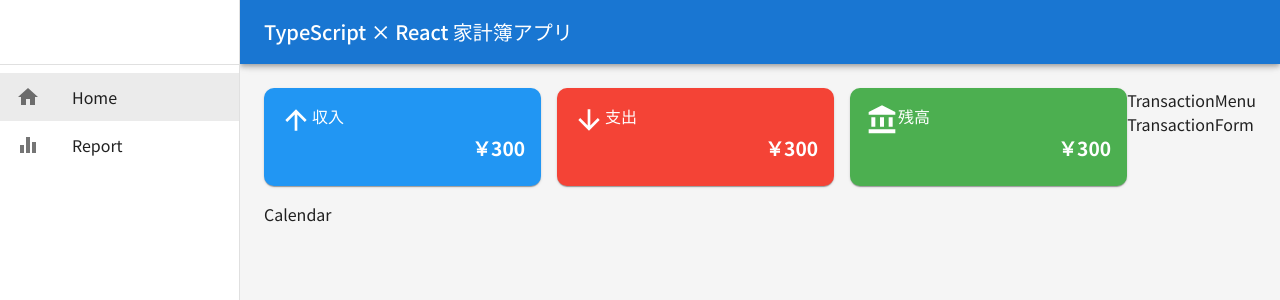
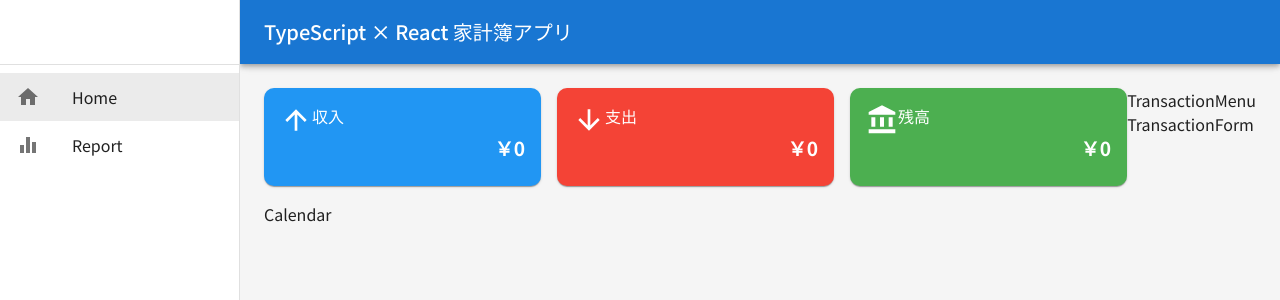
Before and after one commit to Sana2160/udemy-household-app, a React (Create React App) app: page / in a window 1280 px wide. Shown: the top 300 px of the page. Built offline with nearby package versions, Linux system fonts and the light colour scheme; no server answers; the database is empty; the HTML template or start-up script is replaced by a standard one.

Commit message:
セクション4終わり

```diff
--- a/package.json
+++ b/package.json
@@ -15,6 +15,7 @@
     "@types/node": "^16.18.126",
     "@types/react": "^19.1.8",
     "@types/react-dom": "^19.1.6",
+    "date-fns": "^4.1.0",
     "firebase": "^11.10.0",
     "react": "^19.1.0",
     "react-dom": "^19.1.0",
--- a/src/App.tsx
+++ b/src/App.tsx
@@ -8,31 +8,69 @@
 import { theme } from './theme/theme';
 import { ThemeProvider } from '@emotion/react';
 import { CssBaseline, useScrollTrigger } from '@mui/material';
-import { collection, getDocs, Transaction } from 'firebase/firestore';
+import { collection, getDocs } from 'firebase/firestore';
 import { db } from './components/firebase';
+import { Transaction } from './components/types';
+import { format } from 'date-fns';
+import { formatMonth } from './utils/formatting';
 
 
 function App() {
+
+  // Firestoreのエラーを判定する型ガード
+  function isFireStoreError(err: unknown):err is {code: string, message: string} {
+    return typeof err === 'object' && err!== null && 'code' in err;
+
+  }
   const[transactions,setTransactions] = useState<Transaction[]>([]);
+  const[currentMonth, setCurrentMonth] = useState(new Date());
+  console.log(currentMonth);
+  format(currentMonth, 'yyyy-MM');
 
   useEffect(() => {
+
       const fetchTransactions = async () => {
         try {
-          const querySnapshot = await getDocs(collection(db, "transactions"));
+          const querySnapshot = await getDocs(collection(db, "Transactions"));
           console.log("取得したデータ", querySnapshot);
-        }catch (err) {
 
+          const transactionsData = querySnapshot.docs.map((doc) => {
+          // doc.data() is never undefined for query doc snapshots
+          //console.log(doc.id, " => ", doc.data());
+          return {
+            ...doc.data(),
+            id: doc.id,
+          } as Transaction
+
+        });
+
+        console.log("取得したトランザクションデータ", transactionsData);
+        setTransactions(transactionsData);
+        } catch (err) {
+          if (isFireStoreError(err)) {
+            console.error(JSON.stringify(err, null, 2));
+            console.error("Firestore エラー:", err.code, err.message);
+          } else {
+            console.error("一般的なエラー:", err);
+          }
         }
       };
       fetchTransactions();
   }, []);
+
+  const monthlyTransactions = transactions.filter((transaction) => {
+    return transaction.date.startsWith(formatMonth(currentMonth));
+  })
+
+  console.log("月ごとのトランザクション", monthlyTransactions);
+
   return (
     <ThemeProvider theme={theme}>
       <CssBaseline />
     <Router>
       <Routes>
         <Route path='/' element={<AppLayout />}>
-          <Route index element={<Home />}/>
+          <Route index element={<Home monthlyTransactions={monthlyTransactions}/>}/>
           <Route path='/report' element={<Report />}/>
           <Route path='*' element={<NoMatch />}/>
         </Route>
--- a/src/components/MonthlySummary.tsx
+++ b/src/components/MonthlySummary.tsx
@@ -6,8 +6,18 @@
 import { blue } from '@mui/material/colors';
 import { Padding } from '@mui/icons-material';
 import { theme } from '../theme/theme';
+import { Transaction } from './types';
+import { financeCalculations } from '../utils/financeCalculations';
 
-const MonthlySummary = () => {
+interface MonthlySummaryProps {
+  monthlyTransactions: Transaction[],
+}
+
+const MonthlySummary = ({monthlyTransactions}: MonthlySummaryProps) => {
+    console.log(monthlyTransactions)
+
+    const {income, expense, balance} = financeCalculations(monthlyTransactions);
+
   return (
     <Grid container spacing={{xs: 1, sm: 2}} mb={2}>
         {/* 収入カード */}
@@ -28,7 +38,7 @@
                     variant='h5'
                     fontWeight={"fontWeightBold"}
                     sx={{ wordBreak: "break-word", fontSize: {xs:".8rem", sm: "1rem", md: "1.2rem"}}}
-                    >￥300</Typography>
+                    >￥{income}</Typography>
                 </CardContent>
             </Card>
         </Grid>
@@ -51,7 +61,7 @@
                     variant='h5'
                     fontWeight={"fontWeightBold"}
                     sx={{ wordBreak: "break-word", fontSize: {xs:".8rem", sm: "1rem", md: "1.2rem"}}}
-                    >￥300</Typography>
+                    >￥{expense}</Typography>
                 </CardContent>
             </Card>
         </Grid>
@@ -74,7 +84,7 @@
                     variant='h5'
                     fontWeight={"fontWeightBold"}
                     sx={{ wordBreak: "break-word", fontSize: {xs:".8rem", sm: "1rem", md: "1.2rem"}}}
-                    >￥300</Typography>
+                    >￥{balance}</Typography>
                 </CardContent>
             </Card>
         </Grid>
--- a/src/components/types/index.ts
+++ b/src/components/types/index.ts
@@ -11,3 +11,9 @@
     type: TransactionType,
     category: inComeCategory | ExpenceCategory,
 }
+
+export interface Balance {
+    income: number,
+    expense: number,
+    balance: number,
+}
--- a/src/pages/Home.tsx
+++ b/src/pages/Home.tsx
@@ -5,13 +5,18 @@
 import TransactionMenu from '../components/TransactionMenu'
 import TransactionForm from '../components/TransactionForm'
 import { pink } from '@mui/material/colors'
+import { Transaction } from '../components/types'
 
-const Home = () => {
+interface HomeProps {
+  monthlyTransactions: Transaction[],
+}
+
+const Home = ({monthlyTransactions}: HomeProps) => {
   return (
     <Box sx={{display: 'flex'}}>
       {/* 左側コンテンツ */}
       <Box sx={{flexGrow: 1}}>
-        <MonthlySummary />
+        <MonthlySummary monthlyTransactions={monthlyTransactions}/>
         <Calendar />
       </Box>
       {/* 右側コンテンツ */}
--- /dev/null
+++ b/src/utils/financeCalculations.ts
@@ -0,0 +1,14 @@
+import { Balance, Transaction } from "../components/types";
+
+export function financeCalculations(transactions: Transaction[]): Balance {
+    return transactions.reduce((acc, transaction) => {
+        if(transaction.type === "income") {
+            acc.income += transaction.amount
+        } else {
+            acc.expense += transaction.amount
+        }
+
+        acc.balance = acc.income - acc.expense;
+        return acc;
+    },{income: 0, expense: 0, balance: 0});
+}
--- /dev/null
+++ b/src/utils/formatting.ts
@@ -0,0 +1,5 @@
+import { format } from "date-fns";
+
+export function formatMonth(date:Date):string {
+    return format(date, 'yyyy-MM');
+}
```
Also changed, not shown: 1 other file (tests, documents, lock files or other folders).
